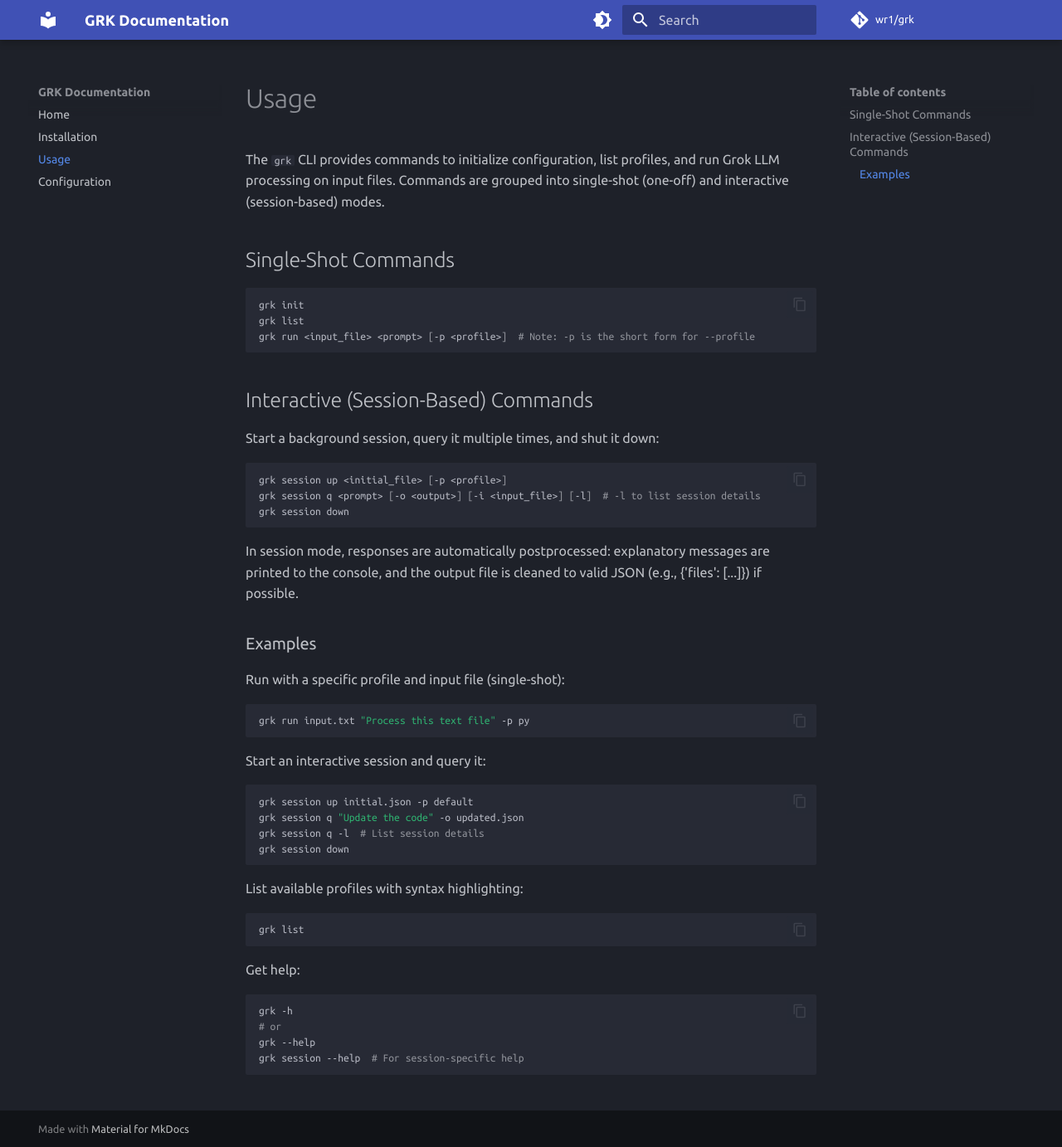
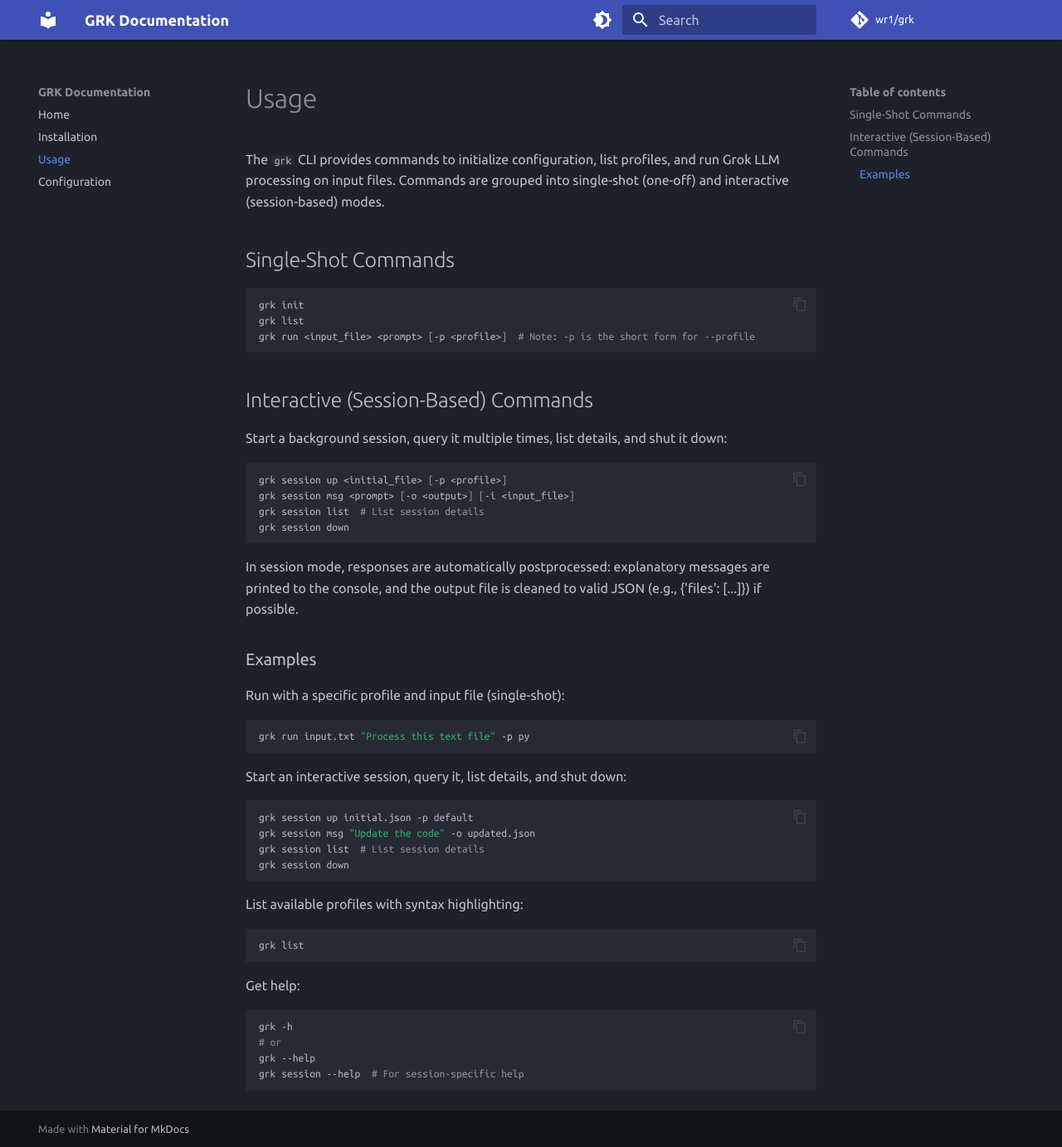
Before and after one commit to wr1/grk, an MkDocs documentation site: the page built from docs/usage.md, in a window 1280 px wide and 1383 px high. Shown: the whole window at 83% size. Built offline with MkDocs 1.6.1 and Material for MkDocs 9.7.7, drawn with Linux system fonts in a browser that asks for light colours; comment, search, counter and statistics services are not loaded.

Commit message:
Updated usage.md to reflect current session commands including msg and list

````diff
--- a/docs/usage.md
+++ b/docs/usage.md
@@ -12,11 +12,12 @@ grk run <input_file> <prompt> [-p <profile>]  # Note: -p is the short form for -
 
 ## Interactive (Session-Based) Commands
 
-Start a background session, query it multiple times, and shut it down:
+Start a background session, query it multiple times, list details, and shut it down:
 
 ```bash
 grk session up <initial_file> [-p <profile>]
-grk session q <prompt> [-o <output>] [-i <input_file>] [-l]  # -l to list session details
+grk session msg <prompt> [-o <output>] [-i <input_file>]
+grk session list  # List session details
 grk session down
 ```
 
@@ -30,12 +31,12 @@ Run with a specific profile and input file (single-shot):
 grk run input.txt "Process this text file" -p py
 ```
 
-Start an interactive session and query it:
+Start an interactive session, query it, list details, and shut down:
 
 ```bash
 grk session up initial.json -p default
-grk session q "Update the code" -o updated.json
-grk session q -l  # List session details
+grk session msg "Update the code" -o updated.json
+grk session list  # List session details
 grk session down
 ```
 
````
